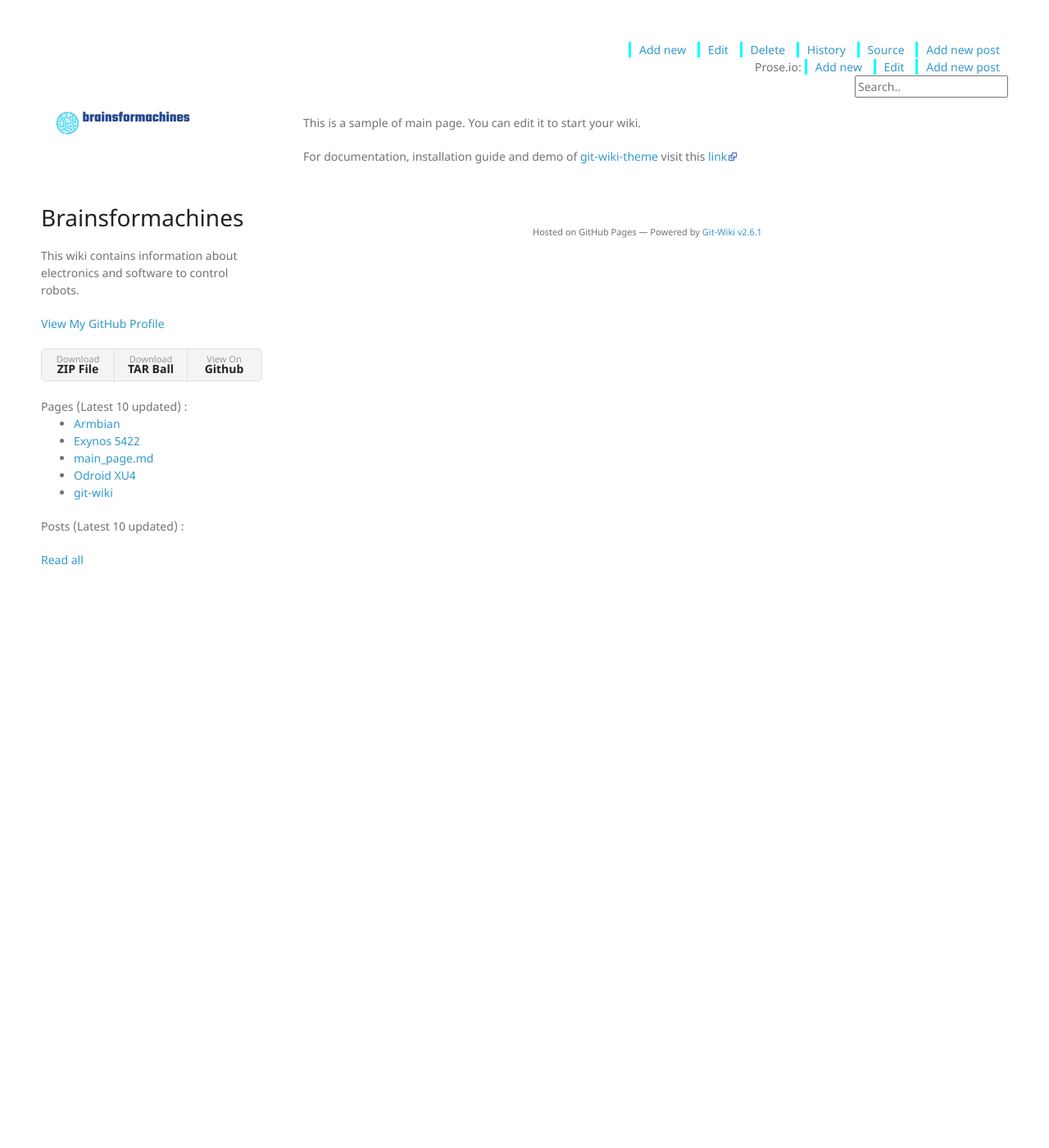
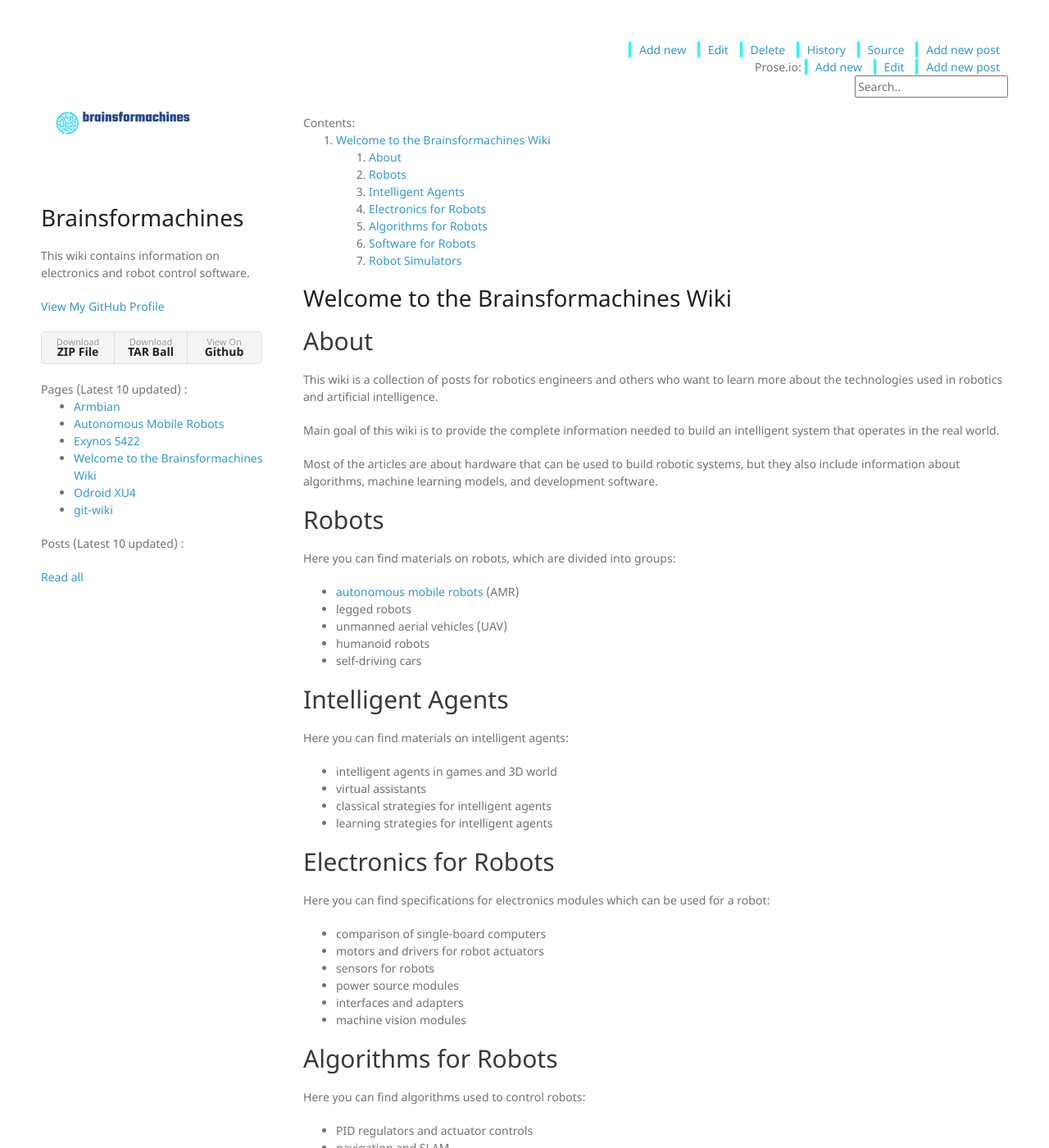
Before and after one commit to brainsformachines/brainsformachines.github.io, a Jekyll site: the page built from wiki/main_page.md, in a window 1280 px wide and 1400 px high. Shown: the whole window at 82% size. Built offline with Jekyll 4.4.1, drawn with Linux system fonts in a browser that asks for light colours; nearby versions of some CDN libraries; our own code applies the rules of GitHub Pages for plain Markdown files; some of the changed text lies outside the part shown.

Commit message:
Add basic info to main page

```diff
--- a/_config.yml
+++ b/_config.yml
@@ -1,7 +1,7 @@
 # (string) Title of your wiki
 title: Brainsformachines
 # (string) Description of your wiki
-description: This wiki contains information about electronics and software to control robots.
+description: This wiki contains information on electronics and robot control software.
 # (boolean) Enable/disable wiki page list in sidebar
 show_wiki_pages: true
 # (integer) Maximum number of wiki page to shown in sidebar
--- /dev/null
+++ b/wiki/autonomous_mobile_robots.md
@@ -0,0 +1,5 @@
+---
+redirect_from: "/"
+---
+
+## Autonomous Mobile Robots
--- a/wiki/main_page.md
+++ b/wiki/main_page.md
@@ -2,6 +2,63 @@
 redirect_from: "/"
 ---
 
-This is a sample of main page. You can edit it to start your wiki.
+# Welcome to the Brainsformachines Wiki
 
-For documentation, installation guide and demo of [git-wiki-theme](git-wiki-theme) visit this [link](http://drassil.github.io/git-wiki/)
+## About
+
+This wiki is a collection of posts for robotics engineers and others who want to learn more about the technologies used in robotics and artificial intelligence.
+
+Main goal of this wiki is to provide the complete information needed to build an intelligent system that operates in the real world.
+
+Most of the articles are about hardware that can be used to build robotic systems, but they also include information about algorithms, machine learning models, and development software.
+
+## Robots
+
+Here you can find materials on robots, which are divided into groups:
+
+- [autonomous mobile robots](autonomous_mobile_robots) (AMR)
+- legged robots
+- unmanned aerial vehicles (UAV)
+- humanoid robots
+- self-driving cars
+
+## Intelligent Agents
+
+Here you can find materials on intelligent agents:
+
+- intelligent agents in games and 3D world
+- virtual assistants
+- classical strategies for intelligent agents
+- learning strategies for intelligent agents
+
+## Electronics for Robots
+
+Here you can find specifications for electronics modules which can be used for a robot:
+
+- comparison of single-board computers
+- motors and drivers for robot actuators
+- sensors for robots
+- power source modules
+- interfaces and adapters
+- machine vision modules
+
+## Algorithms for Robots
+
+Here you can find algorithms used to control robots:
+
+- PID regulators and actuator controls
+- navigation and SLAM
+- trajectory planning
+- group behavior
+
+## Software for Robots
+
+- ROS/ROS2
+- Ardupilot
+- PX4 Autopilot
+
+## Robot Simulators
+
+- Webots
+- CARLA
+- Gazebo
```
